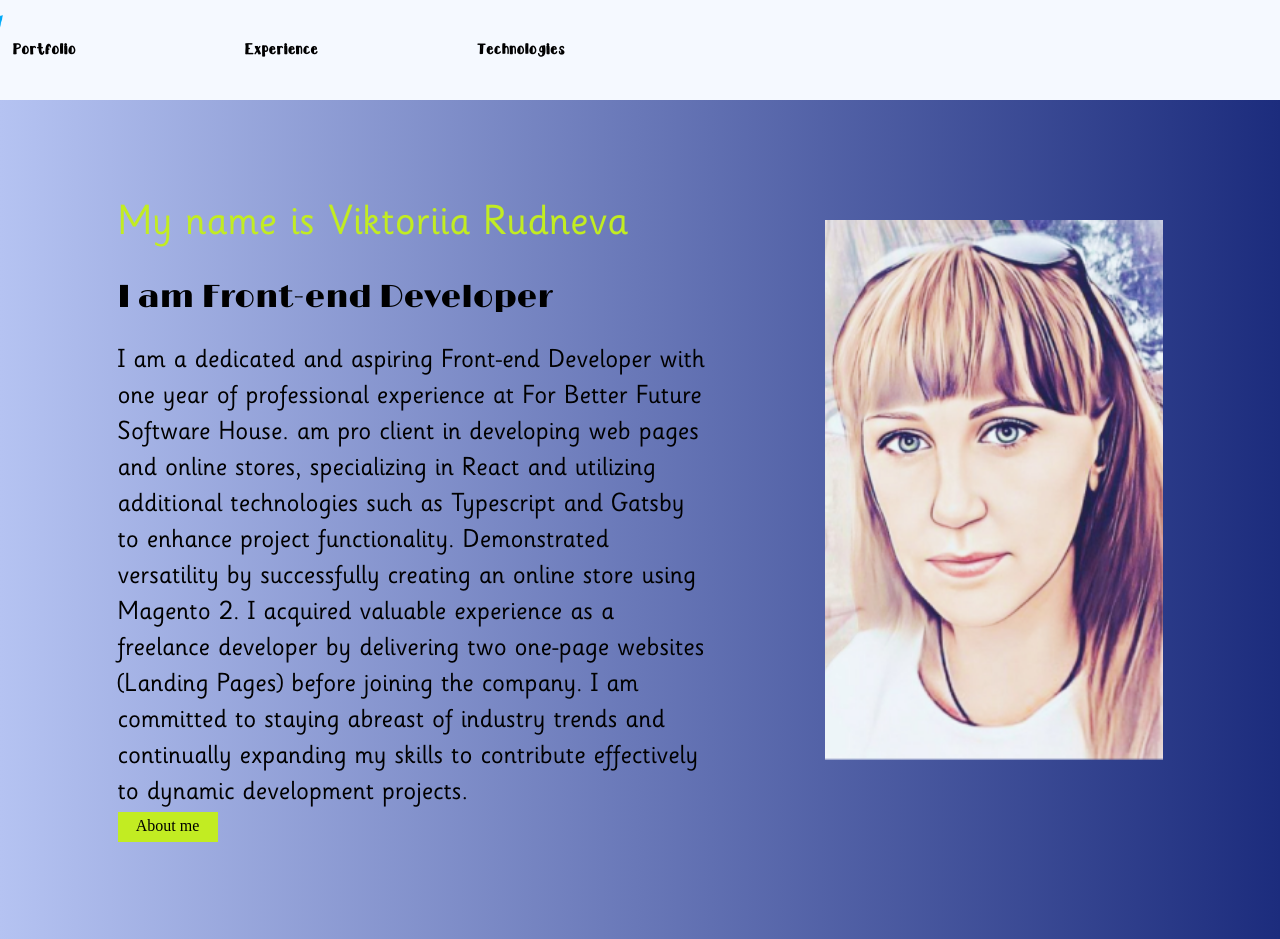
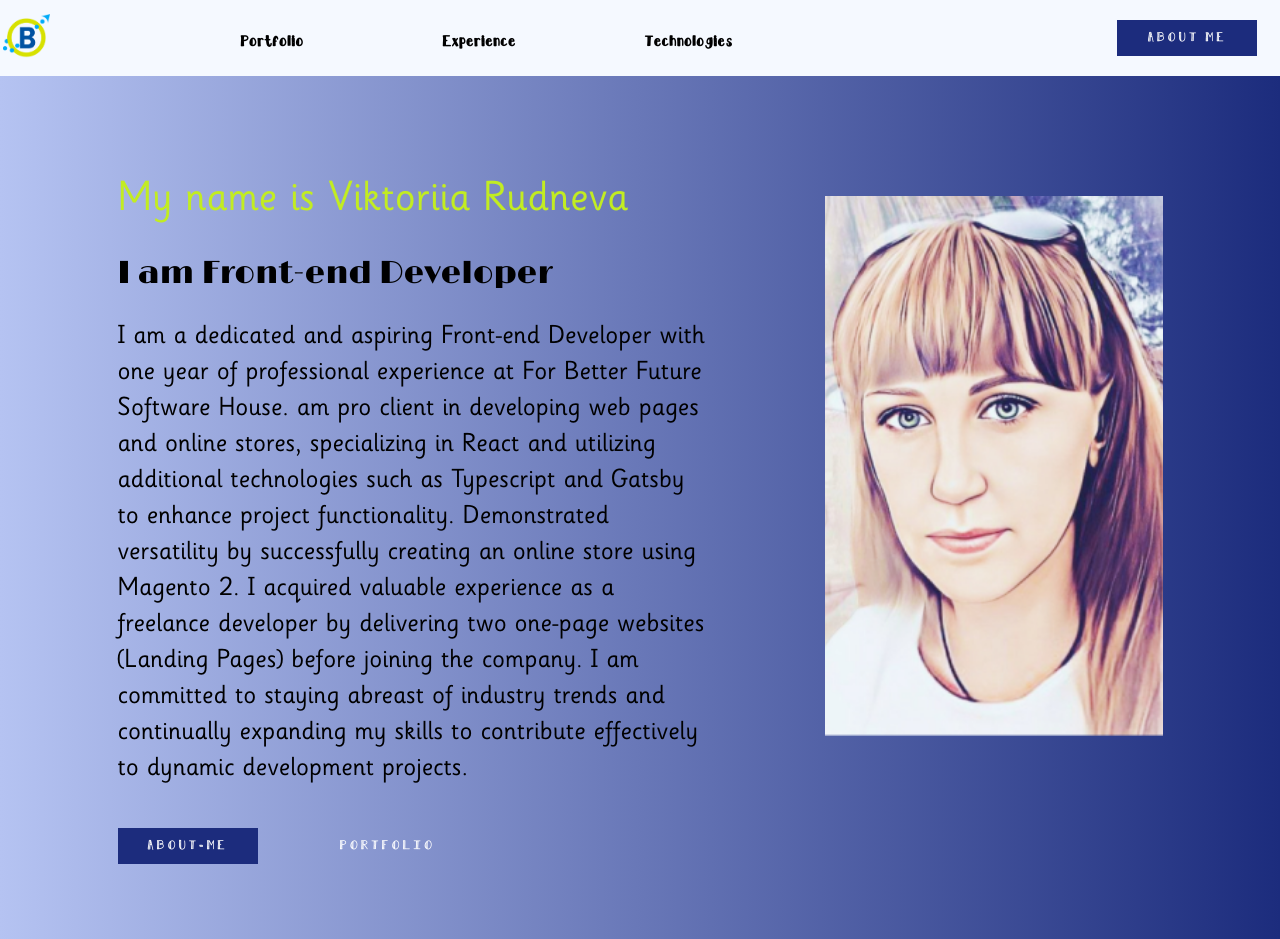
Before and after one commit to ViktoriiaRud/my-portfolio, a Gatsby site: page / in a window 1280 px wide. Shown: the top 939 px of the page. Built offline with nearby package versions, Linux system fonts and the light colour scheme; Gatsby itself is replaced by a stand-in of ours.

Commit message:
add component button-double-blue and styled in header and about-me

```diff
--- a/src/components/atoms/button/button.styles.ts
+++ b/src/components/atoms/button/button.styles.ts
@@ -35,6 +35,24 @@ export const StyledButton = styled.a<ButtonPropsType>`
           ' &:hover {background-color: #C54B73; color: black;}'
         );
 
+      case 'greenyellow':
+        return (
+            'background-color: #C2EC22; color: #FFFFFF; ' +
+            ' &:hover {background-color: #C54B73; color: black;}'
+        );
+
+      case 'blue':
+        return (
+            'background-color: #1C2C7D; color: #FFFFFF; ' +
+            ' &:hover {background-color: #C2EC22; color: black;}'
+        );
+
+      case 'transparent':
+        return (
+            'background-color: transparent; color: #FFFFFF; ' +
+            ' &:hover {color: #C2EC22;}'
+        );
+
       case 'gray':
         return (
           'background-color: #575757; color: #FFFFFF;' +
--- a/src/components/atoms/button/button.tsx
+++ b/src/components/atoms/button/button.tsx
@@ -8,14 +8,16 @@ export type ButtonPropsType = {
     | 'rosybrownDark'
     | 'lightpink'
     | 'gray'
-
+   | 'greenyellow'
+   | 'blue'
+   | 'transparent'
   size?: 'sm' | 'md' | 'lg';
   onClick?: (
     event: React.MouseEvent<HTMLButtonElement>
   ) => void | React.MouseEventHandler<HTMLButtonElement>;
 } & React.DetailedHTMLProps<React.ButtonHTMLAttributes<HTMLButtonElement>, HTMLButtonElement>;
 const Button: React.FC<ButtonPropsType> = ({
-  variant = 'rosybrownDark',
+  variant = 'blue',
   size = 'sm',
   onClick,
   href,
--- /dev/null
+++ b/src/components/molecules/button-double-blue/button-double-blue.styles.ts
@@ -0,0 +1,31 @@
+import styled from 'styled-components';
+
+import { breakpoint } from '../../../theme';
+
+export const StyledDoubleButton = styled.div`
+  display: flex;
+  flex-direction: column;
+  margin: 35px auto;
+  gap: 60px;
+  max-width: 170px;
+  width: 100%;
+
+  ${breakpoint.sm} {
+    flex-direction: row;
+    justify-content: center;
+    gap: 60px;
+    max-width: 700px;
+  }
+
+  ${breakpoint.lg} {
+    justify-content: start;
+    margin: 40px auto;
+    max-width: 1000px;
+  }
+`;
+export const StyledButtonWidthOne = styled.div`
+  width: 140px;
+`;
+export const StyledButtonWidthTwo = styled.div`
+  width: 140px;
+`;
--- /dev/null
+++ b/src/components/molecules/button-double-blue/button-double-blue.tsx
@@ -0,0 +1,36 @@
+import React from 'react';
+
+import { StyledWrapperButton } from '../../atoms/button/button.styles';
+import {
+  StyledButtonWidthOne,
+  StyledButtonWidthTwo,
+  StyledDoubleButton,
+} from './button-double-blue.styles';
+
+import {ButtonDoubleBlueType} from "../../../types/components";
+import Button from "../../atoms/button";
+const ButtonDoubleBlue = ({
+  hrefButtonOne,
+  titleButtonOne,
+  titleButtonTwo,
+  hrefButtonTwo,
+}: ButtonDoubleBlueType) => (
+  <StyledDoubleButton>
+    <StyledButtonWidthOne>
+      <StyledWrapperButton>
+        <Button variant="blue" size="sm" href={hrefButtonOne}>
+          {titleButtonOne}
+        </Button>
+      </StyledWrapperButton>
+    </StyledButtonWidthOne>
+    <StyledButtonWidthTwo>
+      <StyledWrapperButton>
+        <Button variant="transparent" size="sm" href={hrefButtonTwo}>
+          {titleButtonTwo}
+        </Button>
+      </StyledWrapperButton>
+    </StyledButtonWidthTwo>
+  </StyledDoubleButton>
+);
+
+export default ButtonDoubleBlue;
--- /dev/null
+++ b/src/components/molecules/button-double-blue/index.ts
@@ -0,0 +1,2 @@
+export { default } from './button-double-blue';
+export * from './button-double-blue';
--- a/src/components/molecules/dropdown-menu/dropdown-menu.styles.ts
+++ b/src/components/molecules/dropdown-menu/dropdown-menu.styles.ts
@@ -4,9 +4,6 @@ import { breakpoint } from '../../../theme';
 import Typography from '../../atoms/typography';
 
 export const WrapperDropdownMenu = styled.div`
-  ${breakpoint.lg} {
-    display: block;
-  }
 `;
 
 export const StyledLi = styled.li`
@@ -21,7 +18,7 @@ export const TypographyLink = styled(Typography)`
   transition: all 0.09s linear 0s;
 
   &:hover {
-    color: ${({ theme }) => theme.colors.rosybrownDark};
+    color: ${({ theme }) => theme.colors.blueDark5};
 
     &:after {
       content: ' ';
@@ -30,7 +27,7 @@ export const TypographyLink = styled(Typography)`
       height: 7px;
       margin-top: 7px;
       left: -20px;
-      background-color: ${({ theme }) => theme.colors.rosybrownDark};
+      background-color: ${({ theme }) => theme.colors.greenyellow};
       z-index: 4;
       border-radius: 50%;
     }
@@ -38,16 +35,21 @@ export const TypographyLink = styled(Typography)`
 `;
 
 export const StyledContentDropdown = styled.div`
-  position: relative;
+  max-width: 100%;
   display: flex;
-  flex-direction: column;
-  gap: 140px;
+  flex-wrap: unset;
+  flex-direction: row;
+  justify-content: start;
+  gap: 82px;
+  position: absolute;
+  top: 15px;
+  left: 20%;
 
   ${breakpoint.md} {
     flex-direction: row;
     display: flex;
     flex-wrap: wrap;
-    justify-content: center;
+    justify-content: end;
     max-width: 490px;
     margin: 0 auto;
     gap: 10px;
@@ -58,8 +60,11 @@ export const StyledContentDropdown = styled.div`
     display: flex;
     flex-wrap: unset;
     flex-direction: row;
-    justify-content: center;
+    justify-content: start;
     gap: 82px;
+    position: absolute;
+    top: 22px;
+    left: 18%;
   }
 `;
 
@@ -71,13 +76,12 @@ export const StyledDropdownMenu = styled.ul`
   min-height: 196px;
   border-radius: 0 5px 5px 5px;
   z-index: 22;
-  opacity: 0.9;
   box-shadow: 0 34px 34px 0 #1530604d;
 `;
 
 export const ButtonDropdown = styled.button<{ isActive: boolean }>`
   background-color: ${({ theme, isActive }) => (isActive ? theme.colors.white : '')};
-  width: 150px;
+  width: 120px;
   height: 40px;
   padding: 10px;
   max-height: 40px;
--- a/src/components/organisms/about-me/about-me.tsx
+++ b/src/components/organisms/about-me/about-me.tsx
@@ -12,6 +12,8 @@ import {
     StyledLinkAboutMe,
 } from "./about-me.styles";
 import {Link} from "gatsby";
+import ButtonDoubleBlue from "../../molecules/button-double-blue";
+import {dataButtonDoubleBlue} from "../../../data/data-page";
 
 
 
@@ -27,11 +29,7 @@ const AboutMe = ({subtitle, titleAboutMe, altText, title, url, srcImage, descrip
                         <TypographySubtitle html={subtitle} variant="title" color={'greenyellow'}/>
                         <TypographyTitle html={title} variant="title_1"/>
                         <TypographyDescription html={description} variant="title_2"/>
-                        <StyledLinkAboutMe>
-                            <Link to={url}>
-                                <h3>{titleAboutMe}</h3>
-                            </Link>
-                        </StyledLinkAboutMe>
+                        <ButtonDoubleBlue {...dataButtonDoubleBlue}/>
                     </StyledWrapperTitle>
                     <StyledWrapperContact>
                         <img src={srcImage} alt={altText}/>
--- a/src/components/organisms/my-header/my-header.styles.ts
+++ b/src/components/organisms/my-header/my-header.styles.ts
@@ -2,31 +2,40 @@ import styled from 'styled-components';
 import {breakpoint} from "../../../theme";
 
 export const StyledColorHeader = styled.div`
-    width: 100%;
-    min-height: 100px;
+  background-color: #F5F9FF;
+  width: 100%;
 `;
 
 export const StyledWrapperHeader = styled.div`
+    display: flex;
+    flex-direction: row;
+    justify-content: space-between;
+    align-items: center;
 `;
 
 export const StyledLogo = styled.div`
-    max-width: 100px;
-    min-height: 100px;
-    display: flex;
-    justify-content: start;
-    align-items: center;
+    margin-left: 0;
 
     img {
-        width: 70px;
-        height: 70px;
-      margin-left: -80px;
+        padding: 8px 0;
+        width: 60px;
+        height: 60px;
+        margin-left: -10px;
+    }
+
+    ${breakpoint.xl} {
+        margin-left: -100px;
     }
 `;
 
-export const StyledDropdownMenuMobile = styled.div`
-  display: none;
+export const StyledButtonWidth = styled.div`
+  width: 140px;
+`;
 
-  ${breakpoint.lg} {
-    display: block;
-  }
+export const StyledButtonNav = styled.div`
+  display: flex;
+  flex-direction: row;
+  justify-content: space-between;
+  width: 100%;
+  margin: 20px 10px;
 `;
--- a/src/components/organisms/my-header/my-header.tsx
+++ b/src/components/organisms/my-header/my-header.tsx
@@ -6,7 +6,7 @@ import {
     StyledColorHeader,
     StyledWrapperHeader,
     StyledLogo,
-    StyledDropdownMenuMobile,
+    StyledDropdownMenuMobile, StyledWrapperButton, StyledButtonWidth, StyledButtonNav
 } from './my-header.styles';
 import Container from "../../atoms/container";
 import {Link} from "gatsby";
@@ -15,10 +15,14 @@ import {
     dataHeader,
 } from "../../../data/data-header";
 
+import Button from "../../atoms/button";
+
 export type MyHeaderType = {
-    srcImage?: string;
+    srcImage?: {};
     altText: string;
     url: string;
+    urlAboutMe: string;
+    titleAboutMe: string;
 };
 
 const MyHeader = () => {
@@ -29,12 +33,19 @@ const MyHeader = () => {
                     <StyledLogo>
                         <Link to={dataHeader.url}/>
                         <img src={dataHeader.srcImage} alt={dataHeader.altText}/>
+                    </StyledLogo>
+                    <StyledButtonNav>
                         <nav>
-                            <StyledDropdownMenuMobile>
-                                <DropdownMenu {...dataDropdownMenu}/>
-                            </StyledDropdownMenuMobile>
+                          <DropdownMenu {...dataDropdownMenu}/>
                         </nav>
-                    </StyledLogo>
+                        <div>
+                        <StyledButtonWidth>
+                                <Button variant="blue" size="sm" href={dataHeader.urlAboutMe}>
+                                    {dataHeader.titleAboutMe}
+                                </Button>
+                        </StyledButtonWidth>
+                        </div>
+                    </StyledButtonNav>
                 </StyledWrapperHeader>
             </Container>
         </StyledColorHeader>
--- a/src/data/data-header.ts
+++ b/src/data/data-header.ts
@@ -1,10 +1,13 @@
 import myLogo from "../assets/logo/logo_portfolio.png";
 import {DropdownMenuType} from "../types/header";
+import {MyHeaderType} from "../components/organisms/my-header";
 
-export const dataHeader = {
+export const dataHeader: MyHeaderType = {
     srcImage: myLogo,
     altText: "logo",
     url: "/",
+    titleAboutMe: 'About me',
+    urlAboutMe: 'https://viktoriiarud.github.io/',
 }
 
 export const dataDropdownMenu: DropdownMenuType = {
--- a/src/data/data-main-page.ts
+++ b/src/data/data-main-page.ts
@@ -4,13 +4,11 @@ import ProjectImg2 from '../assets/image/project2.png';
 import ProjectImg3 from '../assets/image/project1.png';
 
 export const dataAboutMe: {
-    titleAboutMe: string;
     srcImage: {};
     altText: string;
     subtitle: string;
     description: string;
     title: string;
-    url: string;
 } = {
     subtitle: 'My name is Viktoriia Rudneva',
     description: 'I am a dedicated and aspiring Front-end Developer with one year\n' +
@@ -24,9 +22,8 @@ export const dataAboutMe: {
         'before joining the company. I am committed to staying abreast of\n' +
         'industry trends and continually expanding my skills to contribute\n' +
         'effectively to dynamic development projects.',
-    titleAboutMe: 'About me',
+
     title: 'I am Front-end Developer',
-    url: 'https://viktoriiarud.github.io/',
     srcImage: myImage,
     altText: 'Front-end Developer Viktoriia Rudneva',
 };
--- a/src/data/data-page.ts
+++ b/src/data/data-page.ts
@@ -1,4 +1,4 @@
-import {ExperienceType} from "../types/components";
+import {ButtonDoubleBlueType, ExperienceType} from "../types/components";
 import ImgExperience from '../assets/image/pexels-mizunokozuki-12899196.jpg';
 
 export const dataExperience: ExperienceType = {
@@ -34,3 +34,10 @@ export const dataExperience: ExperienceType = {
     subtitle16: 'Project: “Restaurant’’ (Landing Page) (12/2022 - 2/2023)',
     subtitle17: 'I used technology: CSS, StyledComponents, React, TypeScript',
 }
+
+export const dataButtonDoubleBlue: ButtonDoubleBlueType = {
+    hrefButtonOne: '/#about-me',
+    titleButtonOne: 'About-me',
+    hrefButtonTwo: '/#portfolio',
+    titleButtonTwo: 'Portfolio',
+}
```
Also changed, not shown: src/types/components.ts (+7 -0 lines).
